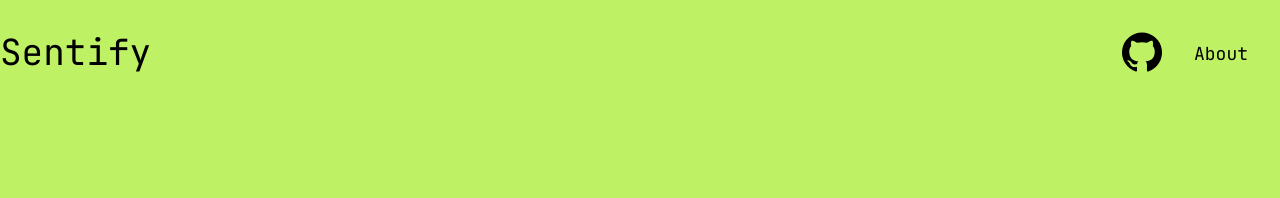
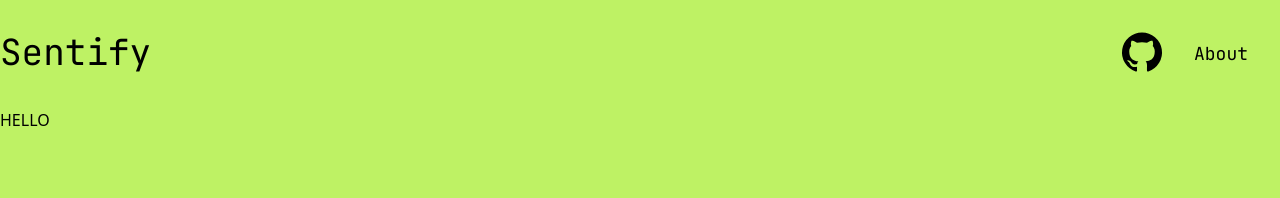
Before and after one commit to afoshiok/Sentify, a Vue app in the folder frontend/sentify/: page / in a window 1280 px wide. Shown: the top 198 px of the page. Built offline with nearby package versions, Linux system fonts and the light colour scheme.

Commit message:
Router set up

```diff
--- a/frontend/sentify/src/App.vue
+++ b/frontend/sentify/src/App.vue
@@ -8,6 +8,10 @@
         </a>
         <a class="py-2 px-8 text-lg">About</a>
       </div>
+
     </header>
+    <main>
+      <router-view></router-view>
+    </main>
   </body>
 </template>
--- /dev/null
+++ b/frontend/sentify/src/components/Hello.vue
@@ -0,0 +1,3 @@
+<template>
+    <h1>HELLO</h1>
+</template>
--- a/frontend/sentify/src/main.ts
+++ b/frontend/sentify/src/main.ts
@@ -1,8 +1,19 @@
 import { createApp } from 'vue'
 import './style.css'
 import App from './App.vue'
+import { createRouter, createWebHistory } from 'vue-router'
+import hello from './components/Hello.vue'
 
 import "@fontsource/ibm-plex-mono"
 import "@fontsource/jetbrains-mono"
 
-createApp(App).mount('#app')
+const router = createRouter({
+    history: createWebHistory(),
+    routes: [
+        {path: '/', name: 'Hello', component: hello}
+    ]
+})
+
+createApp(App)
+.use(router)
+.mount('#app')
```
